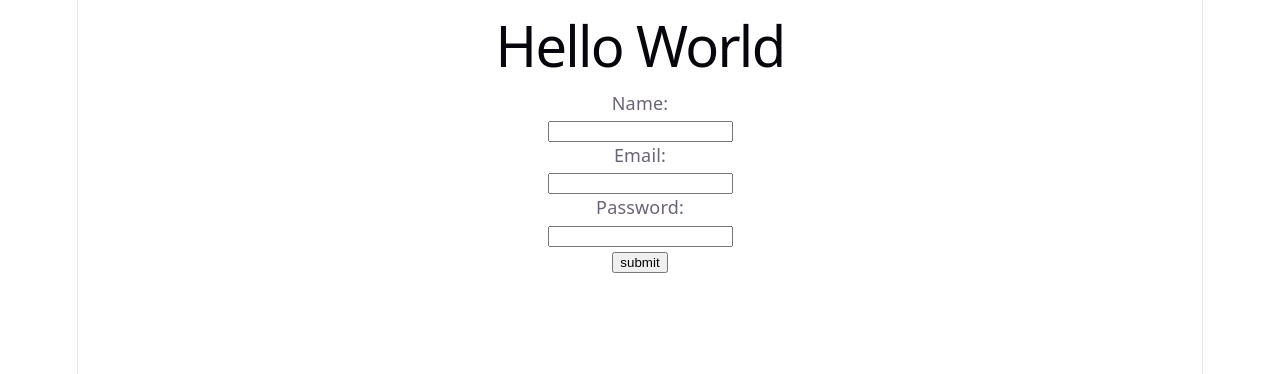
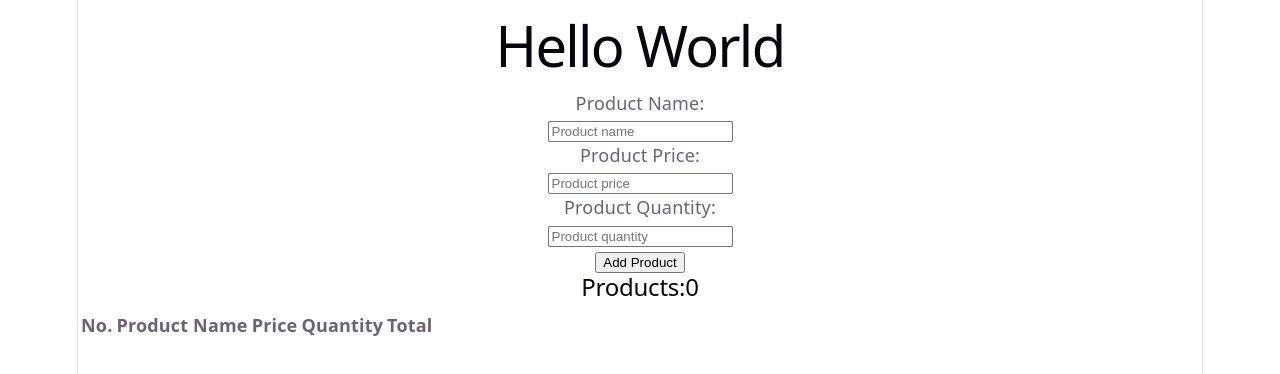
Before and after one commit to kmsmahi/react-form-concept-1, a React (Vite) app: page / in a window 1280 px wide. Shown: the top 374 px of the page. Built offline with nearby package versions, Linux system fonts and the light colour scheme.

Commit message:
add table

```diff
--- a/src/App.jsx
+++ b/src/App.jsx
@@ -1,6 +1,7 @@
 import './App.css'
 import ControlledField from './components/ControlledField/ControlledField'
 import HooksForm from './components/HooksForm/HooksForm'
+import ProductManagement from './components/ProductManagement/ProductManagement'
 import SimpleForm from './components/SimpleForm/SimpleForm'
 function App() {
 
@@ -10,7 +11,8 @@ function App() {
    <h1>Hello World</h1>
    {/* <SimpleForm></SimpleForm>
    <ControlledField></ControlledField> */}
-   <HooksForm></HooksForm>
+   {/* <HooksForm></HooksForm> */}
+   <ProductManagement></ProductManagement>
    </>
   )
 
--- /dev/null
+++ b/src/components/ProductManagement/ProductForm.jsx
@@ -0,0 +1,38 @@
+import React from 'react';
+
+const ProductForm = ({stateHandler}) => {
+    const btnHandler=(e)=>{
+        e.preventDefault();
+        const name = e.target.name.value;
+        const price = e.target.price.value;
+        const quantity = e.target.quantity.value;
+        console.log(name, price, quantity);
+        const newProduct={
+            name,
+            price,
+            quantity
+        };
+        stateHandler(newProduct);
+    }
+    return (
+        <div>
+            <form action="" onSubmit={btnHandler}>
+                <label htmlFor="name">Product Name:</label>
+                <br />
+                <input type="text" name='name' placeholder='Product name'/>
+                <br />
+                <label htmlFor="price">Product Price:</label>
+                <br />
+                <input type="text" name='price' placeholder='Product price'/>
+                <br />
+                <label htmlFor="quantity">Product Quantity:</label>
+                <br />
+                <input type="text" name='quantity' placeholder='Product quantity'/>
+                <br />
+                <input type="submit" value="Add Product" />
+            </form>
+        </div>
+    );
+};
+
+export default ProductForm;
--- /dev/null
+++ b/src/components/ProductManagement/ProductManagement.jsx
@@ -0,0 +1,19 @@
+import React, { useState } from 'react';
+import ProductForm from './ProductForm';
+import ProductTable from './ProductTable';
+
+const ProductManagement = () => {
+    const [products, setProducts] = useState([]);
+    const stateHandler=(NewProduct)=>{
+        const newProducts=[...products,NewProduct];
+        setProducts(newProducts);
+    }
+    return (
+        <div>
+            <ProductForm stateHandler={stateHandler}></ProductForm>
+            <ProductTable products={products}></ProductTable>
+        </div>
+    );
+};
+
+export default ProductManagement;
--- /dev/null
+++ b/src/components/ProductManagement/ProductTable.jsx
@@ -0,0 +1,34 @@
+import React from 'react';
+
+const ProductTable = ({products}) => {
+    return (
+        <div>
+            <h2>Products:{products.length}</h2>
+            <table>
+                <thead>
+                    <tr>
+                        <th>No.</th>
+                        <th>Product Name</th>
+                        <th>Price</th>
+                        <th>Quantity</th>
+                        <th>Total</th>
+                    </tr>
+                </thead>
+                <tbody>
+                    {
+                        products.map((product,index)=><tr>
+                        <td>{index + 1}</td>
+                        <td>{product.name}</td>
+                        <td>{product.price}</td>
+                        <td>{product.quantity}</td>
+                        <td>{product.price * product.quantity}</td>
+                    </tr>)
+                    }
+                </tbody>
+            </table>
+
+        </div>
+    );
+};
+
+export default ProductTable;
```
